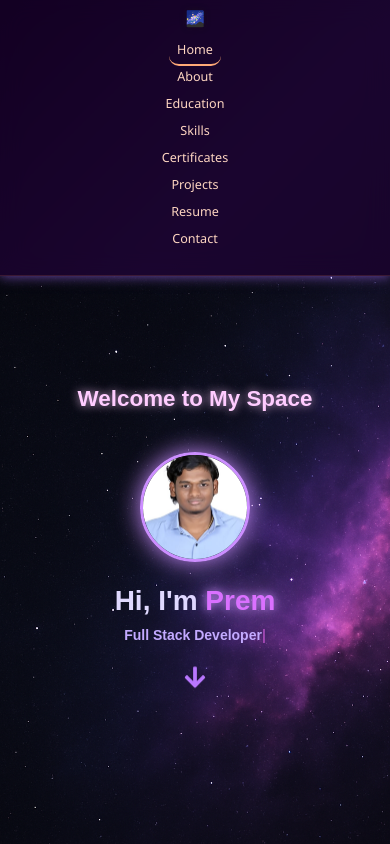
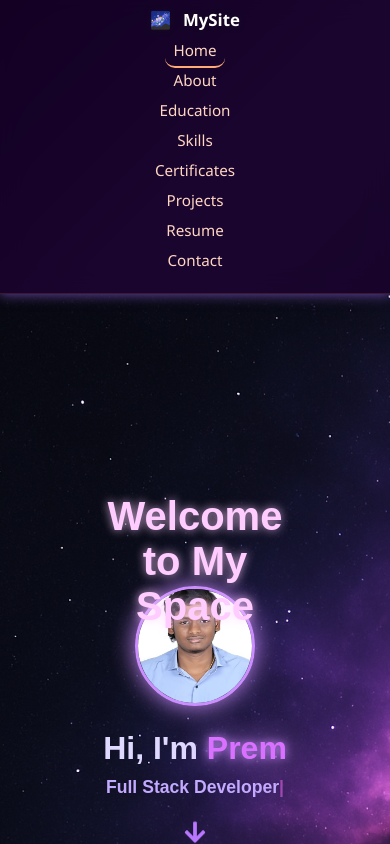
Before and after one commit to premwizard/Portfolio, a React (Vite) app: page / in a window 390 px wide. Built offline with nearby package versions, Linux system fonts and the light colour scheme.

Commit message:
First Commit

```diff
--- a/src/components/Navbar.css
+++ b/src/components/Navbar.css
@@ -201,18 +201,26 @@ html::-webkit-scrollbar, body::-webkit-scrollbar { display: none; width: 0; heig
 
 /* ===== Responsive ===== */
 @media (max-width: 768px) {
+  /* Keep desktop sizes unchanged; only reduce sizes for smaller viewports */
   .navbar {
     flex-direction: column;
-    gap: 10px;
-    padding: 12px 20px;
+    gap: 8px;
+    padding: 8px 12px; /* smaller mobile padding */
+  }
+  .navbar-logo {
+    font-size: 1.05rem; /* slightly smaller logo on mobile */
   }
   .navbar-links {
     flex-direction: column;
-    gap: 10px;
+    gap: 8px;
     align-items: center;
   }
+  .navbar-links .nav-link {
+    font-size: 0.95rem; /* slightly reduced font-size on mobile */
+    padding: 6px 8px;   /* smaller touch target but still usable */
+  }
   .navbar-right {
-    margin-top: 10px;
+    margin-top: 6px;
   }
 }
 
--- a/src/components/certificateData.jsx
+++ b/src/components/certificateData.jsx
@@ -12,7 +12,7 @@ const _rawCertificateData = [
     title: "Floyd Warshall Algorithm",
     issuer: "Great Learning",
     date: "June 2024",
-    link: "https://drive.google.com/file/d/1mP4DYOHX1qZDg4wQxEQgg57Vfy0mWDrM/view?usp=sharing",
+    link: "public/certificates/GREAT LEARNING/FWA.jpg",
     category: "Others",
     },
 {
@@ -26,70 +26,70 @@ const _rawCertificateData = [
     title: "Python Data Structures",
     issuer: "Great Learning",
     date: "Jan 2023",
-    link: "https://drive.google.com/file/d/12CaN7xc3D2U2hnN5G1EQYNMEkNzCHATV/view?usp=sharing",
+    link: "public/certificates/GREAT LEARNING/PY DS.jpg",
     category: "Python",
 },
 {
     title: "Python for Non-Programmers",
     issuer: "Great Learning",
     date: "JAN 2023",
-    link: "https://drive.google.com/file/d/1joTsoQTuhc5n4kAHhyVZhUN0Pt_W8yWE/view?usp=sharing",
+    link: "public/certificates/GREAT LEARNING/PYTHON .jpg",
     category: "Python",
 },
 {
     title: "Cloud Computing",
     issuer: "NPTEL",
     date: "OCT 2024",
-    link: "https://drive.google.com/file/d/1RrIvXrZgux5iw0neWsUeTemese7boq1I/view?usp=sharing",
+    link: "public/certificates/NPTEL/CLOUD  COMMPUTING.jpg",
     category: "Cloud",
 },
 {
     title: "Basic Coding Course",
     issuer: "Prepinsta",
     date: "June 2023",
-    link: "https://drive.google.com/file/d/1DLI85jmusm8MO-eai--Fi72ASjoYVb56/view?usp=sharing",
+    link: "public/certificates/prepinsta/BCC.jpg",
     category: "Others",
 },
 {
     title: "Cloud Computing",
     issuer: "Prepinsta",
     date: "FEB 2024",
-    link: "https://drive.google.com/file/d/1EQF539an1Sqa2YMFb-M3-Bzrpurehs2G/view?usp=sharing",
+    link: "public/certificates/prepinsta/cloud.jpg",
     category: "Cloud",
 },
 {
     title: "Data Analytics",
     issuer: "Prepinsta",
     date: "MAR 2024",
-    link: "https://drive.google.com/file/d/1EkJB1cWvGRXy9HqT4g3f5a5-4jw-UQvC/view?usp=sharing",
+    link: "public/certificates/prepinsta/DA.jpg",
     category: "Others",
 },
 {
     title: "Computer Networks",
     issuer: "Prepinsta",
     date: "APR 2024",
-    link: "https://drive.google.com/file/d/17fhYFBERyGWQ__C2BxUo8Pdp3HSiq2oY/view?usp=sharing",
+    link: "public/certificates/prepinsta/CN.jpg",
     category: "Others",
 },
 {
     title: "DBMS",
     issuer: "Prepinsta",
     date: "MAY 2024",
-    link: "https://drive.google.com/file/d/1yVI4AeUuWJAMb7wLoiITuLBf7qle8Ocy/view?usp=sharing",
+    link: "public/certificates/prepinsta/DBMS.jpg",
     category: "Others",
 },
 {
     title: "DSA in C",
     issuer: "Prepinsta",
     date: "FEB 2024",
-    link: "https://drive.google.com/file/d/10REdKIAe110iwk7_gRcmZ3Y0M9cg7TJc/view?usp=sharing",
+    link: "public/certificates/prepinsta/DSA C.jpg",
     category: "Others",
 },
 {
     title: "Intermediate Coding in Python",
     issuer: "Prepinsta",
     date: "APR 2024",
-    link: "https://drive.google.com/file/d/1nqUenGCH6M8pGRjl-3AN7ofU5ptm4n9S/view?usp=sharing",
+    link: "public/certificates/prepinsta/ICPY.jpg",
     category: "Python",
 },
 {
@@ -103,28 +103,28 @@ const _rawCertificateData = [
     title: "Python Nano Degree Course",
     issuer: "Prepinsta",
     date: "JAN 2023",
-    link: "https://drive.google.com/file/d/1G853mS6qweq7VOMEhKIDeJyv_ZZHtGeO/view?usp=sharing",
+    link: "public/certificates/prepinsta/PYNDC.jpg",
     category: "Python",
 },
 {
     title: "AR/VR",
     issuer: "Reccsar Private Limited",
     date: "DEC 2024",
-    link: "https://drive.google.com/file/d/1N_elGUiqCPa6cebjhovOq4sBt6gTjykH/view?usp=sharing",
+    link: "public/certificates/WORKSHOP/AR VR.jpg",
     category: "Others",
 },
 {
     title: "BigData Analytics",
     issuer: "Reccsar Private Limited",
     date: "DEC 2024",
-    link: "https://drive.google.com/file/d/1f-AHPvGWXi4nC3nvnuHMZ02MxDKgIcap/view?usp=sharing",
+    link: "public/certificates/WORKSHOP/BDA.jpg",
     category: "Others",
 },
 {
     title: "Data Science",
     issuer: "NoviTech R&D Private Limited",
     date: "Sep 2023",
-    link: "https://drive.google.com/file/d/1v4fKtl4y6ADkiEjGPIregzYt1CObTPXN/view?usp=sharing",
+    link: "public/certificates/WORKSHOP/DATA SCIENCE.jpg",
     category: "Others",
 },
 {
@@ -145,7 +145,7 @@ const _rawCertificateData = [
     title: "JAVA",
     issuer: "Reccsar Private Limited",
     date: "DEC 2024",
-    link: "https://drive.google.com/file/d/1chA6rLJVgbyvq9y9lLvLVauBoGlEOg5L/view?usp=sharing",
+    link: "public/certificates/WORKSHOP/JAVA.jpg",
     category: "Others",
 },
 {
@@ -159,7 +159,7 @@ const _rawCertificateData = [
     title: "Power BI",
     issuer: "Reccsar Private Limited",
     date: "JAN 2025",
-    link: "https://drive.google.com/file/d/1oShd2bYCybfUv1IkssuPJpYGGjcA6WxN/view?usp=sharing",
+    link: "public/certificates/WORKSHOP/POWER BI.jpg",
     category: "Others",
 },
 {
@@ -173,21 +173,21 @@ const _rawCertificateData = [
     title: "EDGE AI INNOVATION CHALLANGE 2024",
     issuer: "STMicroeletronics,France and DigiToad Technologies Pvt,Ltd",
     date: "AUG 2024",
-    link: "https://drive.google.com/file/d/12xcWRoL27ykv6PRMBkKTssDkDm39vktl/view?usp=sharing",
+    link: "public/certificates/OTHERS/EDGE AI.jpg",
     category: "Others",
 },
 {
     title: "Enterprise Design Thinking Co-Creator",
     issuer: "IBM",
     date: "FEB 2024",
-    link: "https://drive.google.com/file/d/16RDh6ayXZ70O8nHk6tR86ZanVS9XdvK4/view?usp=sharing",
+    link: "public/certificates/OTHERS/IBM CO.jpg",
     category: "Others",
 },
 {
     title: "Enterprise Design Thinking Practitioner",
     issuer: "IBM",
     date: "FEB 2024",
-    link: "https://drive.google.com/file/d/1_N7Kv6mFAhIbivTqt5uOURKh42QcvpHE/view?usp=sharing",
+    link: "public/certificates/OTHERS/IBM PP.jpg",
     category: "Others",
 },
 {
@@ -201,7 +201,7 @@ const _rawCertificateData = [
     title: "Python Essentials 1",
     issuer: "CISCO Networking Academy",
     date: "JUN 2025",
-    link: "https://drive.google.com/file/d/1yCsETyGhFLiTgq6e6NMnVhsE48ut1L2P/view?usp=sharing",
+    link: "public/certificates/_certificate_mprem5032-gmail-com_2b942ac0-976d-4ddd-9797-d99be3575c0b.pdf",
     category: "Python",
 },
 {
@@ -215,28 +215,28 @@ const _rawCertificateData = [
     title: "Python Programming Language",
     issuer: "MindLuster",
     date: "MAY 2025",
-    link: "https://drive.google.com/file/d/1Ye2hY1PAizukeRAe01Clsokezvq7eVFY/view?usp=sharing",
+    link: "public/certificates/python_pl.jpg",
     category: "Python",
 },
 {
     title: "Basic of Python",
     issuer: "Uniathena",
     date: "APR 2025",
-    link: "https://drive.google.com/file/d/14bl82bQfFjhGEmIvcwm5L18a3ur3C7uG/view?usp=sharing",
+    link: "public/certificates/basicofpython.png",
     category: "Python",
 },
-// {
-//     title: "Programming Foundations with Python",
-//     issuer: "Code Signal",
-//     date: "Jun 2025",
-//     link: "public/certificates/PFWPY.png",
-//     category: "Python",
-// },
+{
+    title: "Programming Foundations with Python",
+    issuer: "Code Signal",
+    date: "Jun 2025",
+    link: "public/certificates/PFWPY.png",
+    category: "Python",
+},
 {
     title: "Python",
     issuer: "Prepinsta",
     date: "AUG 2024",
-    link: "https://drive.google.com/file/d/1a-Dh5kUodwB8R39gN7FyznwsMCwIc_7G/view?usp=sharing",
+    link: "public/certificates/certificate_Python _346905.pdf",
     category: "Python",
 },
 {
@@ -250,7 +250,7 @@ const _rawCertificateData = [
     title: "Code Forker",
     issuer: "Kaggle",
     date: "APR 2025",
-    link: "https://drive.google.com/file/d/1-_-WU4Q-nzGNUMfegim4t8-5fkBP-cTQ/view?usp=sharing",
+    link: "public/certificates/Code Forker.png",
     category: "Others",
 },
 {
@@ -341,7 +341,7 @@ const _rawCertificateData = [
     title: "Python Coder",
     issuer: "Kaggle",
     date: "APR 2025",
-    link: "https://drive.google.com/file/d/178_sR9sLXyqOpLQW8cBAurO_OnaHr_PQ/view?usp=sharing",
+    link: "public/certificates/Python Coder.png",
     category: "Python",
 },
 {
@@ -369,7 +369,7 @@ const _rawCertificateData = [
     title: "Python(Basic)",
     issuer: "Hackerrank",
     date: "MAY 2025",
-    link: "https://drive.google.com/file/d/1N4JkRu_GSbMEuZqI8a5E-oz9aOrPCXw6/view?usp=sharing",
+    link: "public/certificates/python_basic.png",
     category: "Python",
 },
 {
@@ -395,33 +395,33 @@ const _rawCertificateData = [
   category: "AI/ML",
 },
 
-// {
-//     title: "Mastering Control Structures in Python",
-//     issuer: "Code Signal",
-//     date: "Jul 2025",
-//     link: "public/certificates/certificate.png",
-//     category: "Python",
-// },
+{
+    title: "Mastering Control Structures in Python",
+    issuer: "Code Signal",
+    date: "Jul 2025",
+    link: "public/certificates/certificate.png",
+    category: "Python",
+},
 
-// {
-//     title: "Introduction to Simple Data Structures in Python",
-//     issuer: "Code Signal",
-//     date: "Jun 2025",
-//     link: "public/certificates/ISDSPY.png",
-//     category: "Python",
-// },
-// {
-//     title: "Exploring iterations and loops in Python",
-//     issuer: "Code Signal",
-//     date: "July 2025",
-//     link: "public/certificates/certificate (1).png",
-//     category: "Python",
-// },
+{
+    title: "Introduction to Simple Data Structures in Python",
+    issuer: "Code Signal",
+    date: "Jun 2025",
+    link: "public/certificates/ISDSPY.png",
+    category: "Python",
+},
+{
+    title: "Exploring iterations and loops in Python",
+    issuer: "Code Signal",
+    date: "July 2025",
+    link: "public/certificates/certificate (1).png",
+    category: "Python",
+},
 {
     title: "Introduction to programming with Python",
     issuer: "Code Signal",
     date: "July 2025",
-    link: "https://drive.google.com/file/d/1IYju_ev-1EXP6ObI8GhU84kWchktDlCD/view?usp=sharing",
+    link: "public/certificates/certificate (2).png",
     category: "Python",
 },
 {
@@ -442,21 +442,21 @@ const _rawCertificateData = [
     title: "Introduction to AWS SDK for Python",
     issuer: "Code Signal",
     date: "July 2025",
-    link: "https://drive.google.com/file/d/1M_08YBpQegqCrnxYtblMwyQaV9fzjkNz/view?usp=sharing",
+    link: "public/certificates/certificate (3).png",
     category: "Cloud",
 },
 {
     title: "Mastering Amazon S3 with AWS SDK for Python",
     issuer: "Code Signal",
     date: "July 2025",
-    link: "https://drive.google.com/file/d/1IdQV5J7d9oWGcRuiGE08AYyiJw1jveYi/view?usp=sharing",
+    link: "public/certificates/certificate (4).png",
     category: "Cloud",
 },
 {
     title: "Introduction to DynamoDB with AWS SDK for Python",
     issuer: "Code Signal",
     date: "Aug 2025",
-    link: "https://drive.google.com/file/d/1HAmDUCjdPUz7XpjNRELm6E5QLObcUkv2/view?usp=sharing",
+    link: "public/certificates/certificate (5).png",
     category: "Cloud",
 },
 {
@@ -477,7 +477,7 @@ const _rawCertificateData = [
     title: "Mastering Messaging with AWS SDK for Python",
     issuer: "Code Signal",
     date: "Aug 2025",
-    link: "https://drive.google.com/file/d/1y8AcHSqg_GKQq4WgSqy3QMceEMONrYZZ/view?usp=sharing",
+    link: "public/certificates/certificate (6).png",
     category: "Cloud",
 },
 {
--- a/src/main.jsx
+++ b/src/main.jsx
@@ -3,7 +3,6 @@ import ReactDOM from 'react-dom/client';
 import App from './App.jsx';
 import AOS from 'aos';
 import 'aos/dist/aos.css';
-import './styles/responsive.css';
 
 AOS.init();
 
--- a/src/styles/responsive.css
+++ /dev/null
@@ -1,184 +0,0 @@
-/* Global responsive adjustments (mobile-first safe overrides)
-   This file adds media queries to adapt the site for smaller screens
-   without changing markup or existing class names. */
-
-/* Base tweaks: scale down some global sizes on smaller viewports */
-:root {
-  --site-max-width: 1100px;
-}
-
-/* Ensure images and iframes never overflow */
-img, video, .resume-iframe {
-  max-width: 100%;
-  height: auto;
-}
-
-/* Navbar: allow links to wrap on narrow viewports but do not change default sizing.
-   Keep original navbar padding and link sizes defined in `Navbar.css`. */
-.navbar .navbar-links {
-  display: flex;
-  gap: 40px;
-  flex-wrap: wrap; /* allow wrapping instead of overflowing */
-  justify-content: center;
-}
-
-/* Footer: keep icons left on desktop but stack on small screens */
-.footer .footer-social,
-.footer .center-col {
-  transition: all 200ms ease;
-}
-
-/* Skills and certificates grids: collapse to single column on narrow screens */
-@media (max-width: 900px) {
-  .skills-grid,
-  .cert-grid {
-    grid-template-columns: 1fr !important;
-    gap: 16px;
-  }
-
-  .skills-section .skills-content,
-  .certificates-container {
-    padding: 20px;
-  }
-
-  .home-title {
-    top: 140px;
-    font-size: 1.9rem;
-  }
-}
-
-/* Mobile (tablet and phone) specific adjustments */
-@media (max-width: 768px) {
-  html, body {
-    font-size: 15px;
-  }
-
-  .home-container {
-    height: auto;
-    min-height: 70vh;
-    padding: 40px 12px;
-    background-position: center top;
-  }
-
-  .home-title {
-    top: 120px;
-    left: 50%;
-    transform: translateX(-50%);
-    font-size: 1.8rem;
-  }
-
-  .hero-avatar {
-    width: 110px;
-    height: 110px;
-  }
-
-  .typed-subtitle { font-size: 1rem; }
-
-  /* Compact navbar on mobile: keep desktop sizing unchanged, but reduce
-     navbar height/spacing on small screens to make it "little" as requested. */
-  .navbar {
-    padding: 8px 12px; /* smaller vertical and horizontal padding */
-  }
-
-  .navbar .navbar-logo {
-    font-size: 1.1rem; /* slightly smaller logo text */
-  }
-
-  .navbar .navbar-links {
-    gap: 8px;
-  }
-
-  .navbar .nav-link {
-    font-size: 0.9rem;
-    padding: 6px 8px;
-  }
-
-  /* Center the home page heading on small screens without affecting desktop */
-  .home-title {
-    left: 50% !important;
-    transform: translateX(-50%) !important;
-    text-align: center;
-    width: 100%;
-    padding: 0 12px;
-  }
-
-  /* Make footer content centered and stacked on mobile only */
-  .footer {
-    text-align: center;
-  }
-  .footer .footer-inner {
-    display: flex;
-    flex-direction: column;
-    align-items: center;
-    justify-content: center;
-    gap: 6px;
-  }
-  .footer .footer-social {
-    margin: 6px 0;
-    justify-content: center;
-  }
-  .footer .center-col {
-    position: static !important;
-    transform: none !important;
-    margin: 0;
-  }
-
-  /* Make the background video less tall on small screens */
-  .skills-video {
-    max-height: 35vh;
-    width: 100%;
-    object-fit: cover;
-  }
-
-  /* Cards and lists flow better in single column */
-  .cert-card,
-  .skill-item {
-    padding: 14px;
-  }
-
-  /* Footer social and copyright stack and center */
-  .footer .footer-social {
-    position: static !important;
-    display: flex;
-    justify-content: center;
-    gap: 12px;
-    margin: 8px 0;
-  }
-
-  .footer .center-col {
-    position: static !important;
-    transform: none !important;
-    left: auto !important;
-    text-align: center;
-    margin-top: 6px;
-  }
-
-  /* Floating download button shrinks and repositions */
-  .floating-download {
-    bottom: 12px;
-    right: 12px;
-    padding: 8px 12px;
-    gap: 6px;
-    font-size: 14px;
-  }
-}
-
-/* Very small phones */
-@media (max-width: 420px) {
-  html, body {
-    font-size: 14px;
-  }
-
-  .navbar .logo-text { display: none; } /* save horizontal space */
-
-  .home-title { font-size: 1.6rem; top: 110px; }
-
-  .resume-iframe { max-width: 100%; border-radius: 8px; }
-
-  .floating-download { right: 8px; bottom: 8px; padding: 8px; }
-}
-
-/* High density and small viewport: scale down big UI elements that could overflow */
-@media (max-width: 1024px) and (max-height: 700px) {
-  .home-title { top: 90px; }
-}
```
